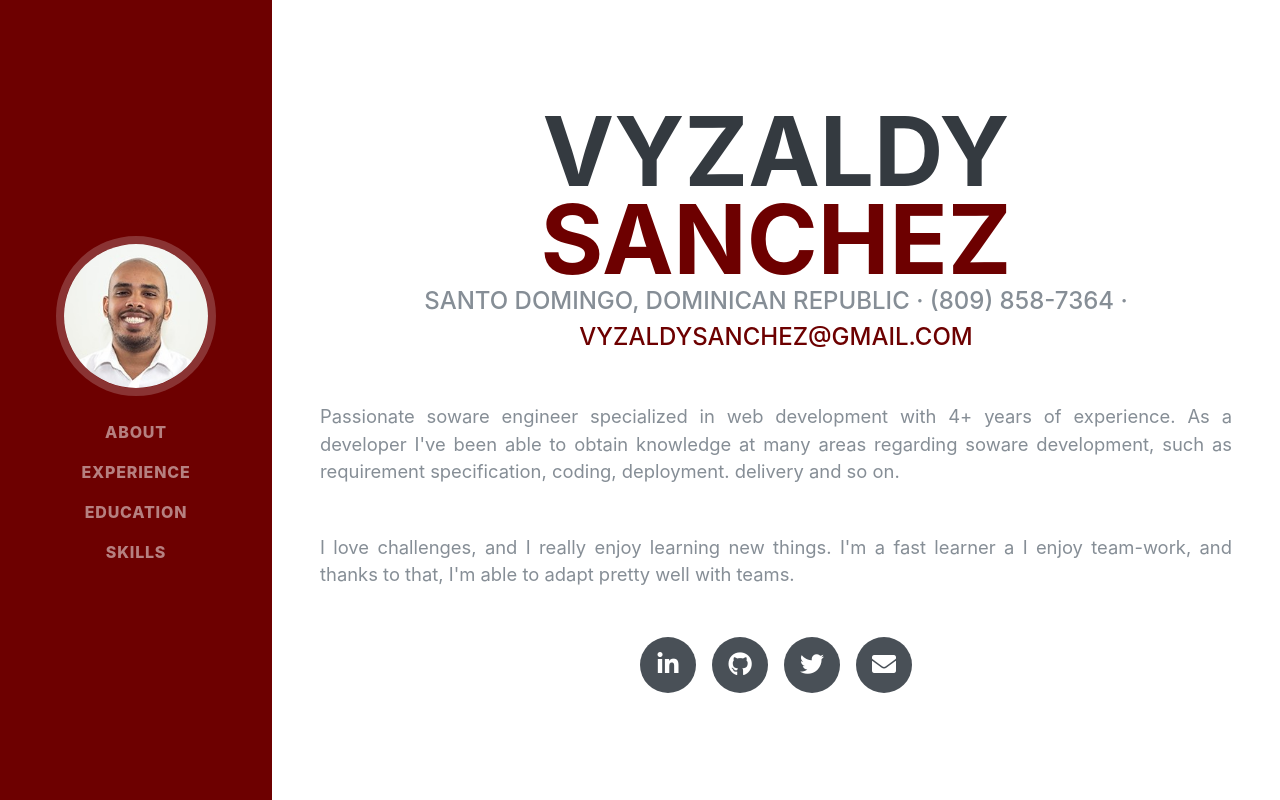
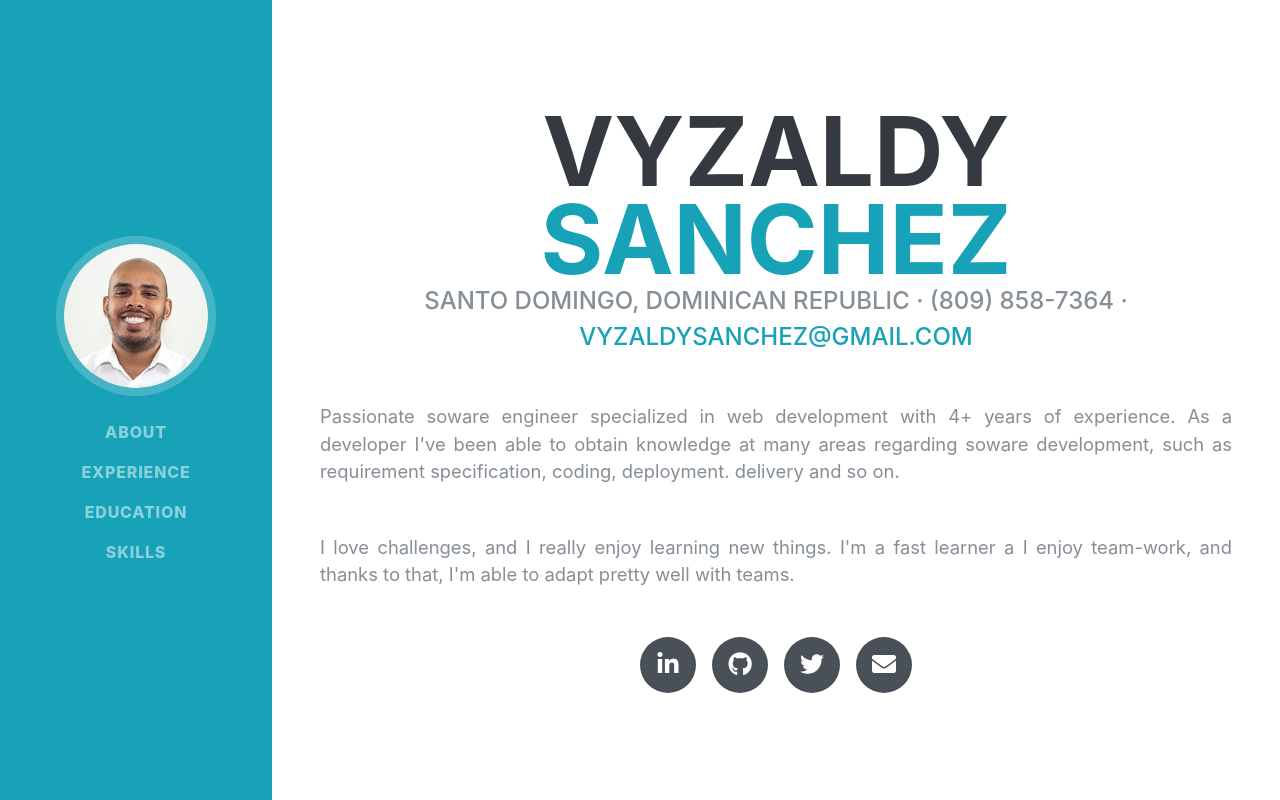
Before and after one commit to vyzaldysanchez/vyzaldysanchez.github.io, a Vue app: page / in a window 1280 px wide. Shown: the top 800 px of the page. Built offline with nearby package versions, Linux system fonts and the light colour scheme; a web font is replaced by a local one.

Commit message:
Changes primary color

```diff
--- a/src/assets/css/variables.scss
+++ b/src/assets/css/variables.scss
@@ -27,7 +27,7 @@ $cyan: #17a2b8 !default;
 $dark-red: #6d0000 !default;
 
 
-$primary: $dark-red !default;
+$primary: $cyan !default;
 $secondary: $gray-600 !default;
 $success: $green !default;
 $info: $cyan !default;
```
